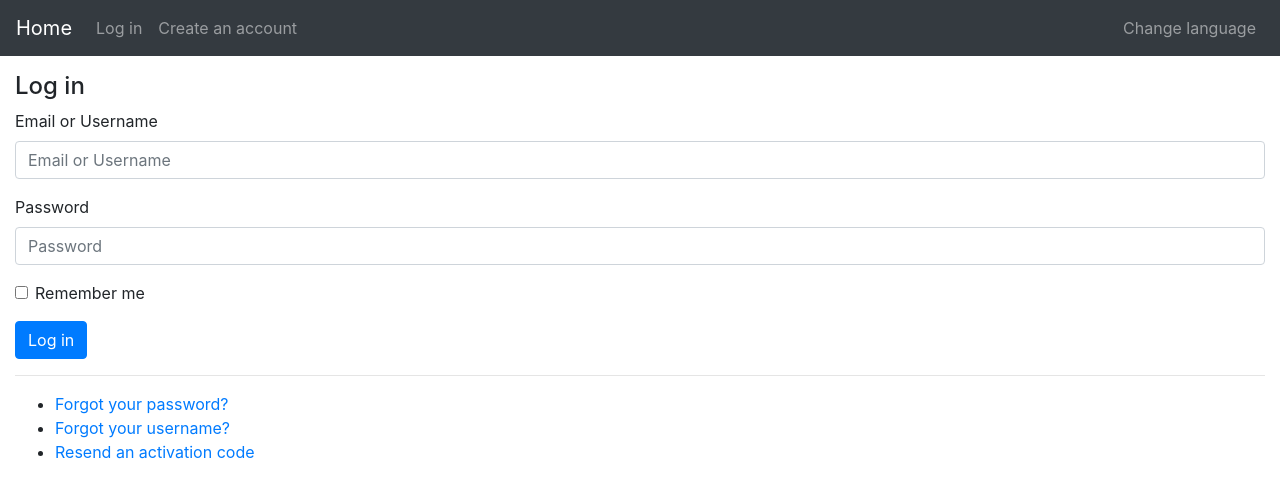
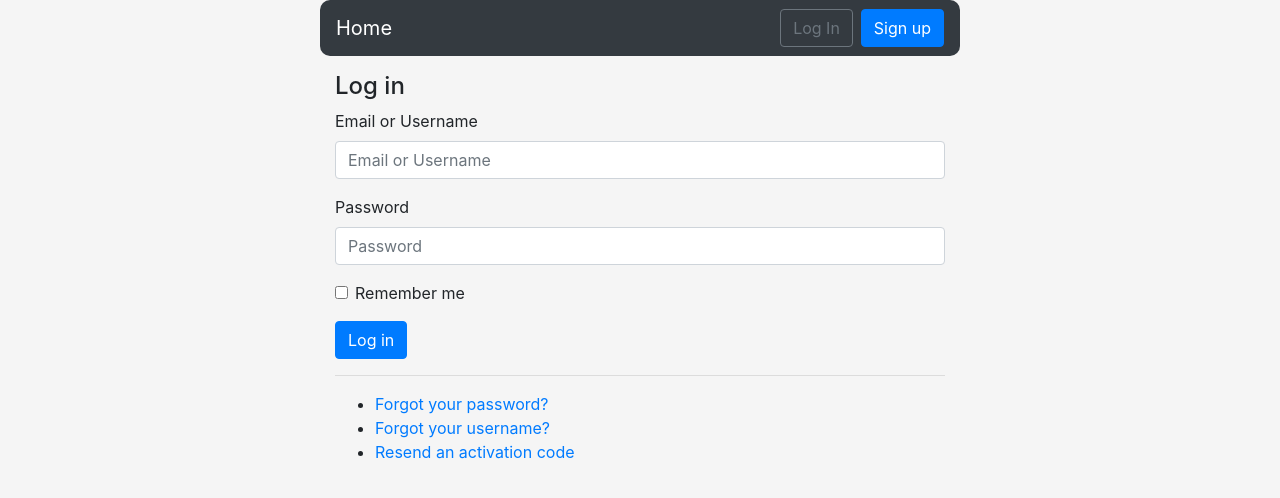
Before and after one commit to vadimkerr/spda, a Django app: page /accounts/log-in/ in a window 1280 px wide. Shown: the top 498 px of the page. Run offline with Django 3.2, Linux system fonts and the light colour scheme; some libraries are stand-ins or nearby versions.

Commit message:
Style page

```diff
--- a/src/content/assets/css/styles.css
+++ b/src/content/assets/css/styles.css
@@ -1 +1,10 @@
-/* Hi there */
+body {
+    max-width: 50%;
+    min-width: 500px;
+    margin: auto;
+    background-color: rgb(245, 245, 245);
+}
+
+.navbar {
+    border-radius: 10px;
+}
--- a/src/content/templates/layouts/default/page.html
+++ b/src/content/templates/layouts/default/page.html
@@ -11,8 +11,8 @@
     <meta charset="utf-8">
 
     <meta name="viewport" content="width=device-width, initial-scale=1, shrink-to-fit=no">
-    <meta name="description" content="An example of Django project with basic user functionality.">
-    <meta name="author" content="Yehor Smoliakov">
+    <meta name="description" content="SPDA project">
+    <meta name="author" content="BS18">
 
     <link rel="icon" href="{% static 'favicon.ico' %}">
 
@@ -35,47 +35,46 @@
     </button>
 
     <div class="collapse navbar-collapse" id="navbarsExampleDefault">
-        <ul class="navbar-nav mr-auto">
-            {% if request.user.is_authenticated %}
-                <li class="nav-item">
-                    <a class="nav-link" href="{% url 'accounts:change_password' %}">{% trans 'Change password' %}</a>
-                </li>
-                <li class="nav-item">
-                    <a class="nav-link" href="{% url 'accounts:change_profile' %}">{% trans 'Change profile' %}</a>
-                </li>
-                <li class="nav-item">
-                    <a class="nav-link" href="{% url 'accounts:change_email' %}">{% trans 'Change email' %}</a>
-                </li>
-                <li class="nav-item">
-                    <a class="nav-link" href="{% url 'accounts:log_out' %}">{% trans 'Log out' %}</a>
-                </li>
+        <div class="collapse navbar-collapse" id="navbarSupportedContent">
+            {% if user.is_authenticated %}
+                <ul class="navbar-nav ml-auto">
+                    <li class="nav-item">
+                        <a class="nav-link dropdown-toggle" href="#" id="navbarDropdown" role="button"
+                           data-toggle="dropdown" aria-haspopup="true" aria-expanded="false">
+                            {{ user.first_name }} {{ user.last_name }}
+                        </a>
+                        <div class="dropdown-menu dropdown-menu-lg-right" aria-labelledby="navbarDropdown">
+                            <a class="dropdown-item" href="{% url 'accounts:change_profile' %}">
+                                Change profile</a>
+                            <a class="dropdown-item" href="{% url 'accounts:change_email' %}">
+                                Change email</a>
+                            <a class="dropdown-item" href="{% url 'accounts:change_password' %}">
+                                Change password</a>
+                            <a class="dropdown-item" href="{% url 'accounts:log_out' %}">
+                                Log Out</a>
+                        </div>
+                    </li>
+                </ul>
             {% else %}
-                <li class="nav-item">
-                    <a class="nav-link" href="{% url 'accounts:log_in' %}">{% trans 'Log in' %}</a>
-                </li>
-                <li class="nav-item">
-                    <a class="nav-link" href="{% url 'accounts:sign_up' %}">{% trans 'Create an account' %}</a>
-                </li>
+                <form class="form-inline ml-auto">
+                    <a href="{% url 'accounts:log_in' %}" class="btn btn-outline-secondary">
+                        Log In</a>
+                    <a href="{% url 'accounts:sign_up' %}" class="btn btn-primary ml-2">
+                        Sign up</a>
+                </form>
             {% endif %}
-        </ul>
-
-        <ul class="navbar-nav">
-            <li class="nav-item">
-                <a class="nav-link" href="{% url 'change_language' %}">{% trans 'Change language' %}</a>
-            </li>
-        </ul>
+        </div>
     </div>
-
 </nav>
 
 <div class="container-fluid mt-3">
 
     {% bootstrap_messages %}
-
-    {% block content %}
-        No content.
-    {% endblock %}
-
+    <div class="body-content">
+        {% block content %}
+            No content.
+        {% endblock %}
+    </div>
 </div>
 
 <script src="{% static 'vendor/jquery/jquery-3.4.1.min.js' %}"></script>
```
